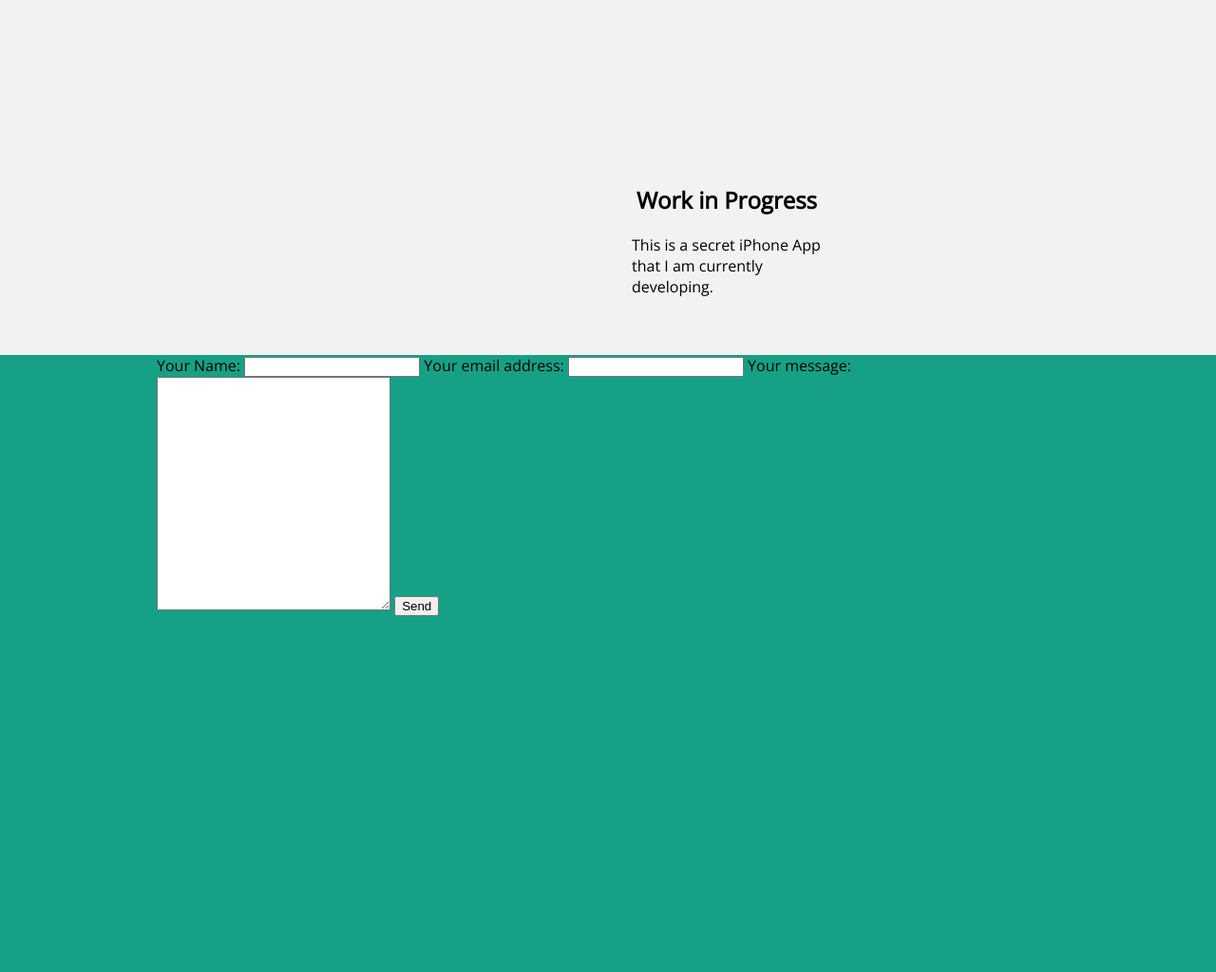
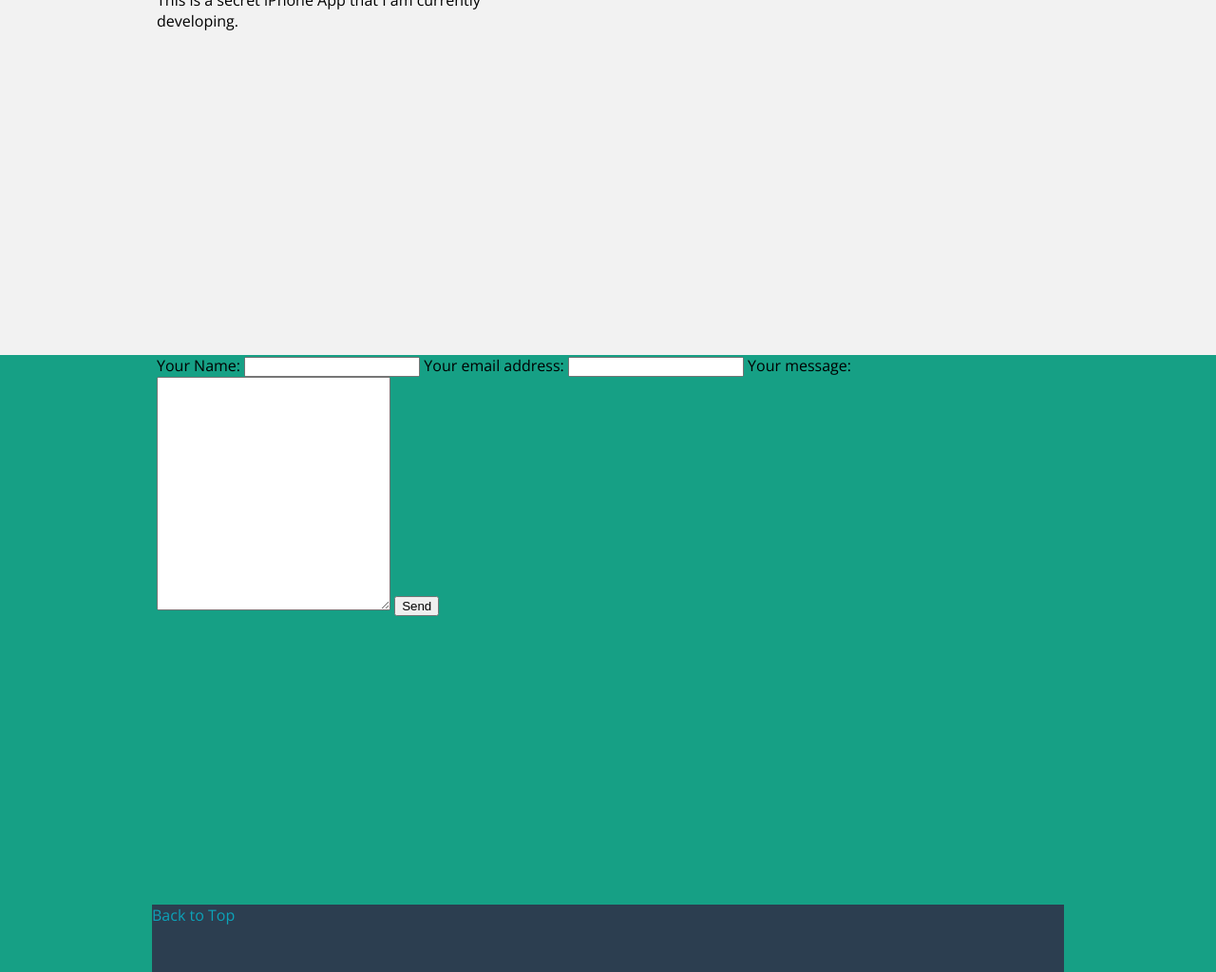
Before and after one commit to aaronholla/Portfolio, a PHP site: page / in a window 1280 px wide. Shown: the part 2489-3513 px from the top of the page at 95% size. Run offline with PHP 8.4, Linux system fonts and the light colour scheme.

Commit message:
Added Footer
https://app.asana.com/0/9690699514304/9690699514323
https://app.asana.com/0/9690699514304/9692557883125
https://app.asana.com/0/9690699514304/9692557883123

*Added a footer to the page, still needs to be styled.
*Wrapped all the project sections into one div called projects.
*Renamed aboutme section to about in code

```diff
--- a/css/style.css
+++ b/css/style.css
@@ -22,7 +22,6 @@ h2{
 }
 .navbar{
 	width:100%;
-	min-width:320px;
 	top:0;
 	left:0;
 	height:75px;
@@ -54,6 +53,16 @@ h2{
 .navbar ul > li > a.current{
 	color: #0ca3b9;
 }
+.footer{
+	width:960px;
+	margin: auto;
+	height: 71px;
+	background:#2c3e50;
+}
+.footer a{
+	text-decoration: none;
+	color: #0ca3b9;
+}
 #avatar{
 	float:right;
 	margin-right:50px;
@@ -63,7 +72,7 @@ h2{
 	background:#FFFFFF;
 	border:1px solid #DDDDDD;
 }
-#aboutme{
+#about{
 	background-color: #0ca3b9;
 	padding-top:8px;
 }
@@ -72,12 +81,6 @@ h2{
 }
 #taps img{
 	margin-left:-100px;
-}
-#taps-details{
-	float:right;
-	padding-top:175px;
-	margin-right:250px;
-	width:200px;
 }
 #resizeme{
 	padding-bottom:150px;
@@ -88,6 +91,7 @@ h2{
 #robotics{
 }
 #contact{
+	margin-bottom: -71px;
 	background-color: #16a085;
 }
 #right{
--- a/index.html
+++ b/index.html
@@ -22,12 +22,13 @@
 		</div>
 	</div>
 	<div class="content">
-		<div class="section" id="aboutme">
+		<div class="section" id="about">
 			<div class="container">
 				<a>My name is Aaron Holland. <br> I design websites. I also like robots and I play lots of video games!</a>
 				<div id="avatar"><img src="/images/Avatar.jpg" alt="Avatar" width="75" /></div>
 			</div>
 		</div>
+		<div id="projects">
 			<div class="section" id="robotics">
 				<div class="container">
 					<img src="/images/therobosharks.png" alt="The Robo-Sharks" width="600" />
@@ -43,7 +44,8 @@
 			<div class="section" id="taps">
 				<div class="container">
 					<img src="/images/4s%20preview.png" alt="iPhone 4s" width="250" />
-				<div id="taps-details"><h2>Work in Progress</h2><a>This is a secret iPhone App that I am currently developing.</a></div>
+					<h2>Work in Progress</h2><a>This is a secret iPhone App that I am currently developing.</a>
+				</div>
 			</div>
 		</div>
 		<div class="section" id="contact">
@@ -60,5 +62,8 @@
 			</div>
 		</div>
 	</div>
+	<div class="footer">
+		<a href="">Back to Top</a>
+	</div>
 </body>
 </html>
```
Lines whose indentation alone changed are shown as unchanged.
